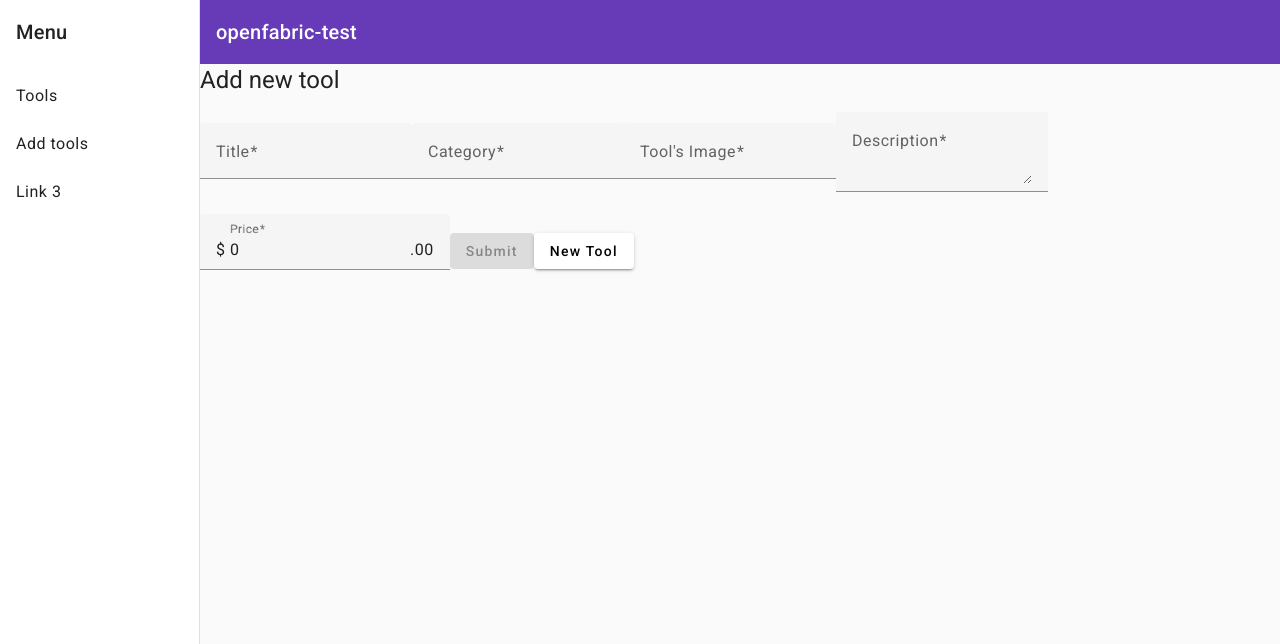
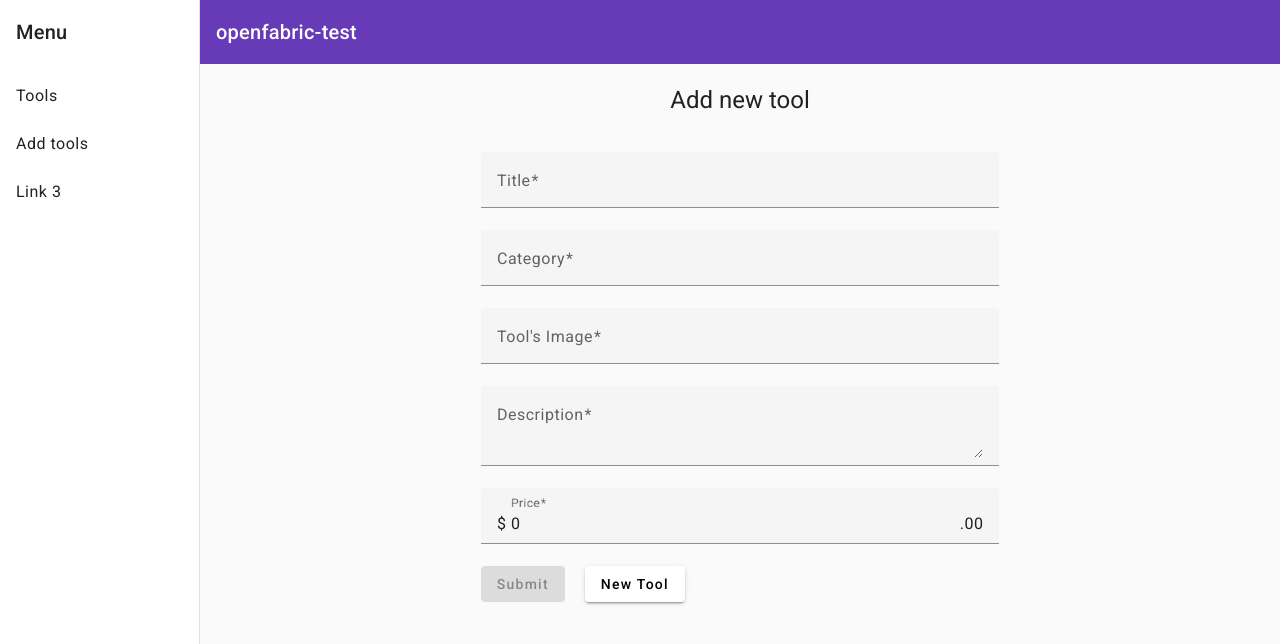
Before and after one commit to aizjicod/Openfabric-test, an Angular app: page /tool/new in a window 1280 px wide. Shown: the top 644 px of the page. Built offline with nearby package versions, Linux system fonts and the light colour scheme.

Commit message:
Add better styling for add form tool's

```diff
--- a/src/app/tool-add-form/tool-add-form.component.css
+++ b/src/app/tool-add-form/tool-add-form.component.css
@@ -0,0 +1,29 @@
+
+.container #form-container {
+  width: 100%;
+  display: flex;
+  align-items: center;
+  justify-content: center;
+  flex-direction: column;
+  gap: 20px;
+  padding-top: 20px;
+}
+
+#tools-form {
+  width: 80%;
+  display: flex;
+  flex-wrap: wrap;
+  justify-content: center;
+  padding: 0 10%;
+  box-sizing: border-box;
+}
+
+#tools-form .form-group{
+  width: 80%;
+}
+
+#buttons-container {
+  width: 80%;
+  display: flex;
+  gap: 20px;
+}
--- a/src/app/tool-add-form/tool-add-form.component.html
+++ b/src/app/tool-add-form/tool-add-form.component.html
@@ -1,5 +1,5 @@
 <div class="container">
-  <div [hidden]="submitted">
+  <div [hidden]="submitted" id="form-container">
     <h1>Add new tool</h1>
     <form (ngSubmit)="onSubmit()" #toolForm="ngForm" id="tools-form">
 
@@ -14,12 +14,13 @@
 
       <mat-form-field appearance="fill" class="form-group">
         <mat-label>Category</mat-label>
-        <input matInput type="text" required class="form-control" id="category" [(ngModel)]="tool.category" name="category">
+        <input matInput type="text" required class="form-control" id="category" [(ngModel)]="tool.category"
+          name="category">
       </mat-form-field>
 
       <mat-form-field appearance="fill" class="form-group">
         <mat-label>Tool's Image</mat-label>
-        <input matInput type="text" required class="form-control" id="img" [(ngModel)]="tool.img" name="img">
+        <input matInput type="url" required class="form-control" id="img" [(ngModel)]="tool.img" name="img">
       </mat-form-field>
 
       <mat-form-field appearance="fill" class="form-group">
@@ -35,9 +36,12 @@
         <span matTextPrefix>$&nbsp;</span>
         <span matTextSuffix>.00</span>
       </mat-form-field>
-
-      <button mat-raised-button color="primary" type="submit" class="btn btn-success" [disabled]="!toolForm.form.valid">Submit</button>
-      <button mat-raised-button type="button" class="btn btn-default" (click)="newTool(); toolForm.reset()">New Tool</button>
+      <div id="buttons-container">
+        <button mat-raised-button color="primary" type="submit" class="btn btn-success"
+          [disabled]="!toolForm.form.valid">Submit</button>
+        <button mat-raised-button type="button" class="btn btn-default" (click)="newTool(); toolForm.reset()">New
+          Tool</button>
+      </div>
     </form>
   </div>
 </div>
```
